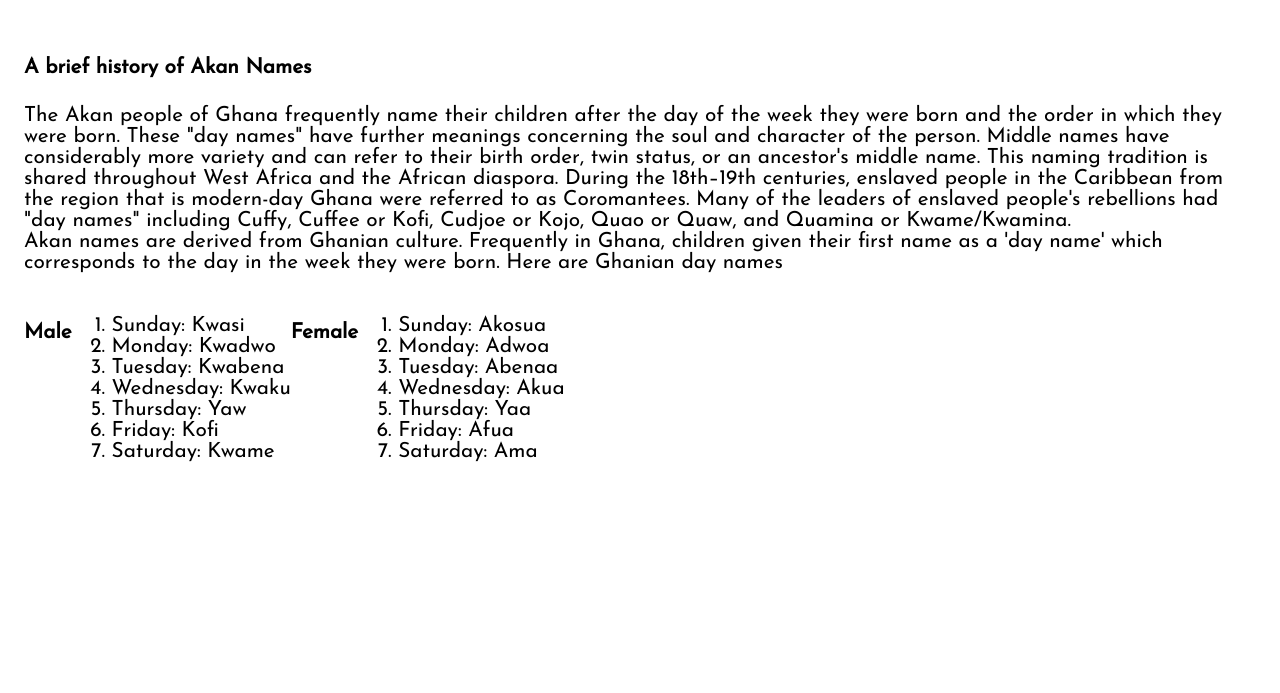
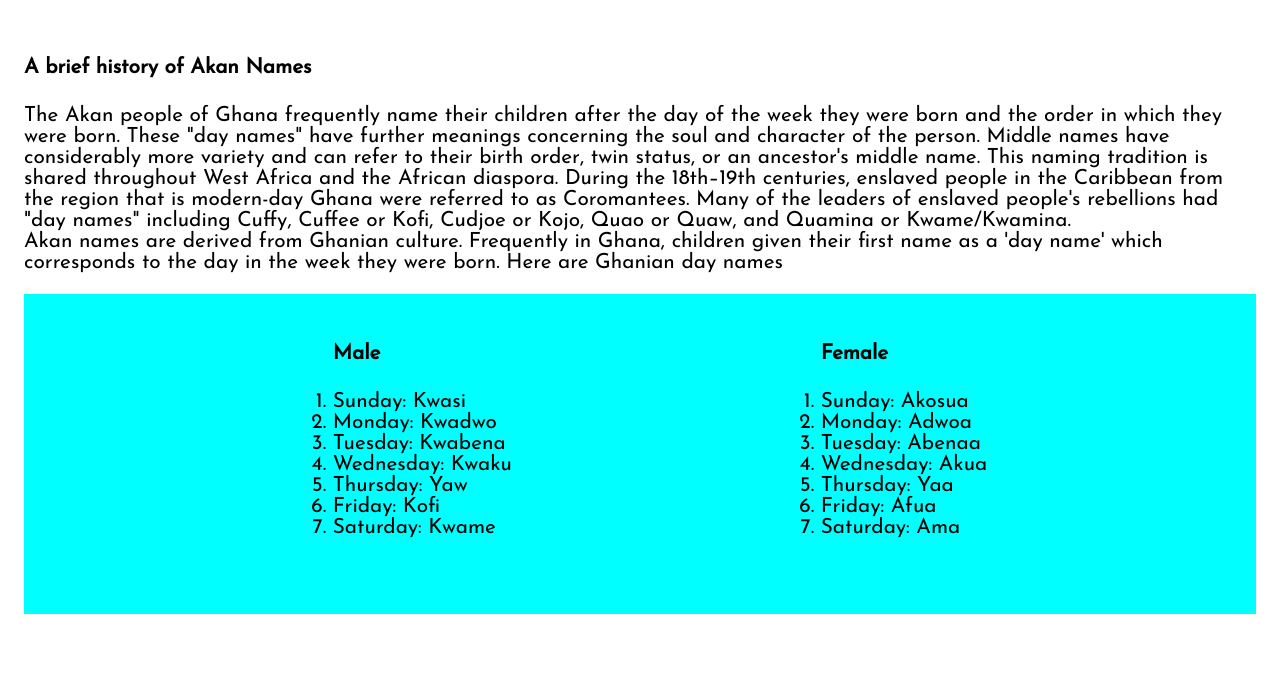
Before and after one commit to Apondi-Otieno/akanName, a plain HTML site: page index.html in a window 1280 px wide. Shown: the part 107-800 px from the top of the page. Drawn offline with Linux system fonts and the light colour scheme.

Commit message:
this will add changes to html

```diff
--- a/index.html
+++ b/index.html
@@ -53,8 +53,9 @@
                 week they were born. Here are Ghanian day names
             </p>
             <div class="names">
-            <h4> Male </h4>
+
             <ol>
+                <h4> Male </h4>
                 <li> Sunday: Kwasi </li>
 
                 <li>Monday: Kwadwo</li>
@@ -71,8 +72,9 @@
             </ol>
 
 
-            <h4> Female </h4>
+
             <ol>
+                <h4> Female </h4>
                 <li> Sunday: Akosua</li>
 
                 <li>Monday: Adwoa</li>
--- a/style.css
+++ b/style.css
@@ -36,6 +36,9 @@ padding:1rem;
 .names
 {
     display: flex;
+    justify-content: space-evenly;
+    height:20rem;
+    background-color: aqua;
 }
 #form{
 text-align:center;
```
